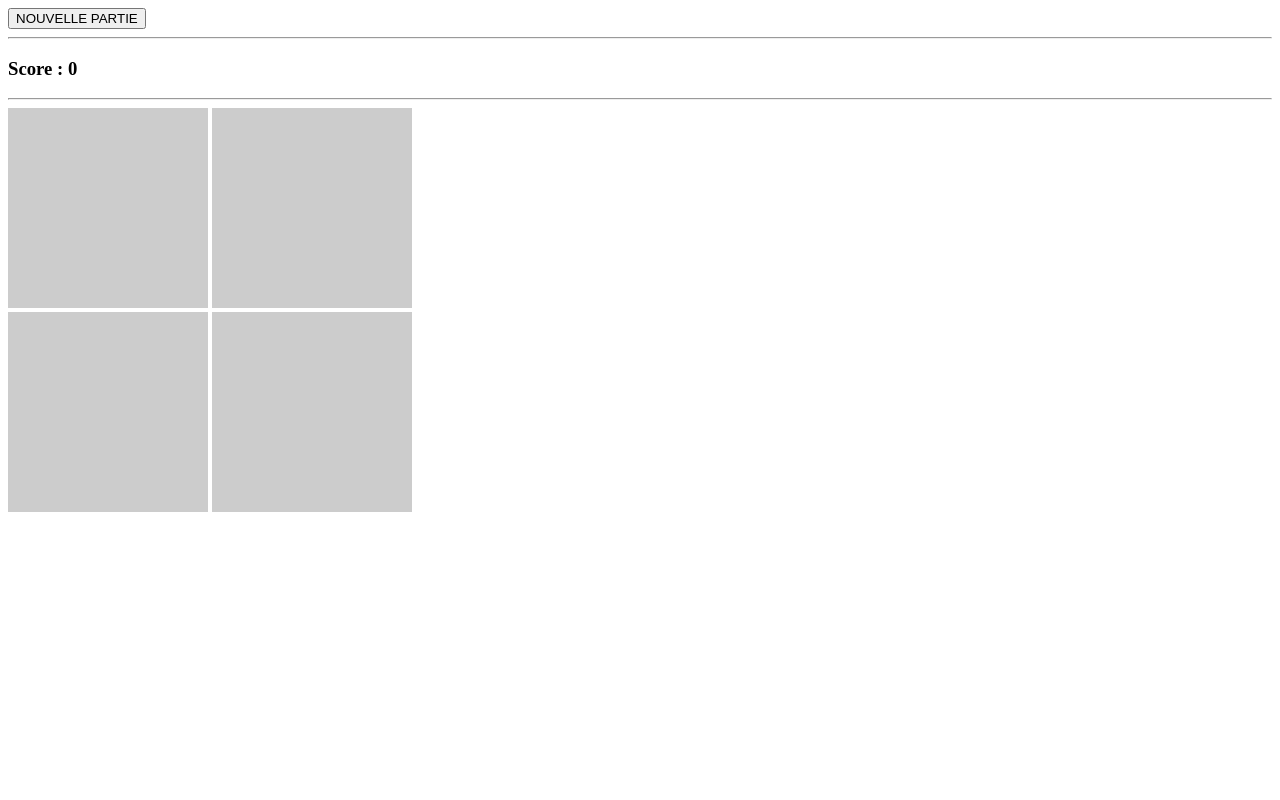
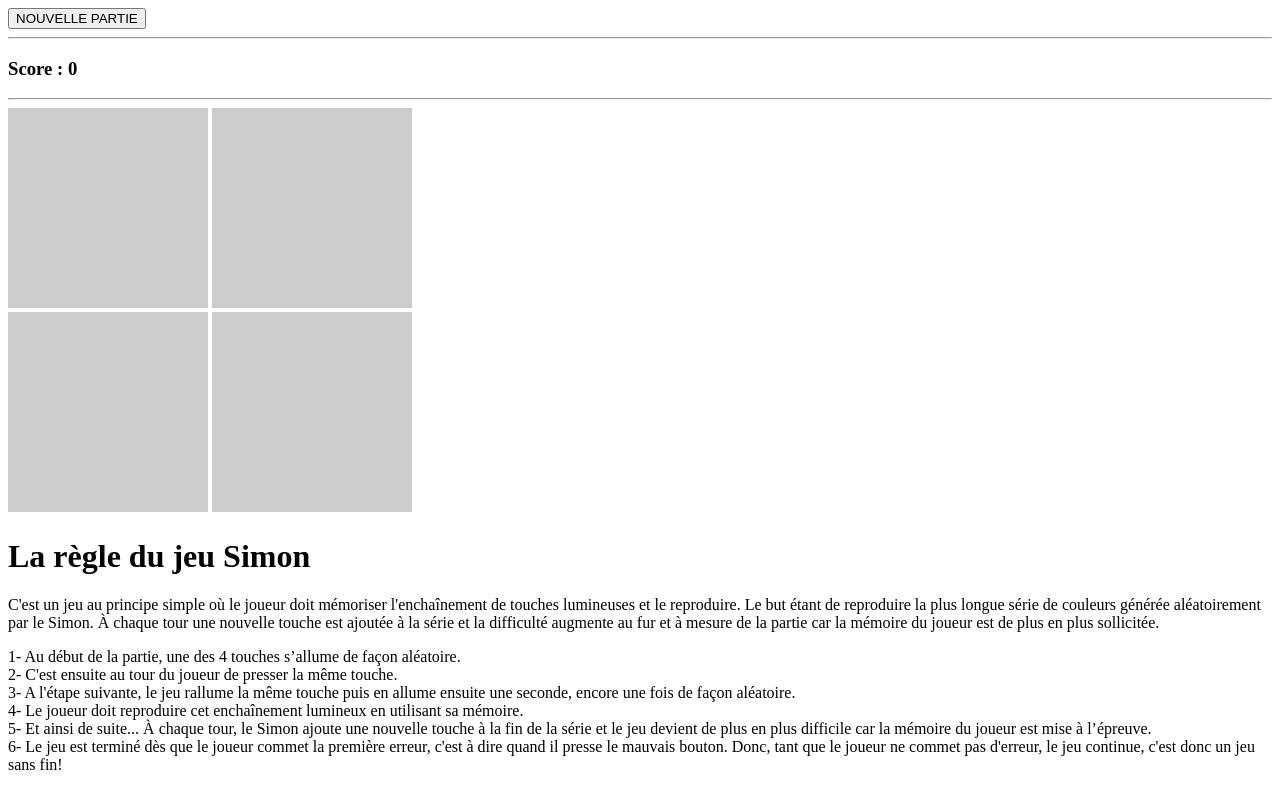
Before and after one commit to Boris74000/Applications-Vue.JS, a website: page projetJeuDuSimon/index.html in a window 1280 px wide. Drawn offline with nearby package versions, Linux system fonts and the light colour scheme.

Commit message:
added rule of the game

```diff
--- a/projetJeuDuSimon/index.html
+++ b/projetJeuDuSimon/index.html
@@ -22,6 +22,26 @@
             <span class="carre" @click="selectSquare('basGauche')" :class="{ vert: basGauche }"></span>
             <span class="carre" @click="selectSquare('basDroite')" :class="{ jaune: basDroite }"></span>
         </div>
+        <div>
+            <h1>La règle du jeu Simon</h1>
+            <p>
+                C'est un jeu au principe simple où le joueur doit mémoriser l'enchaînement de touches lumineuses et
+                le reproduire. Le but étant de reproduire la plus longue série de couleurs générée aléatoirement par le Simon.
+                À chaque tour une nouvelle touche est ajoutée à la série et la difficulté augmente au fur et à mesure de
+                la partie car la mémoire du joueur est de plus en plus sollicitée.
+            </p>
+            <p>
+                1- Au début de la partie, une des 4 touches s’allume de façon aléatoire.<br/>
+                2- C'est ensuite au tour du joueur de presser la même touche.<br/>
+                3- A l'étape suivante, le jeu rallume la même touche puis en allume ensuite une seconde, encore une fois de façon aléatoire.<br/>
+                4- Le joueur doit reproduire cet enchaînement lumineux en utilisant sa mémoire.<br/>
+                5- Et ainsi de suite... À chaque tour, le Simon ajoute une nouvelle touche à la fin de la série et le jeu devient de plus en plus difficile
+                car la mémoire du joueur est mise à l’épreuve.<br/>
+                6- Le jeu est terminé dès que le joueur commet la première erreur, c'est à dire quand il presse le mauvais bouton. Donc, tant que le joueur ne
+                commet pas d'erreur, le jeu continue, c'est donc un jeu sans fin!
+            </p>
+
+        </div>
     </div>
 
 
```
